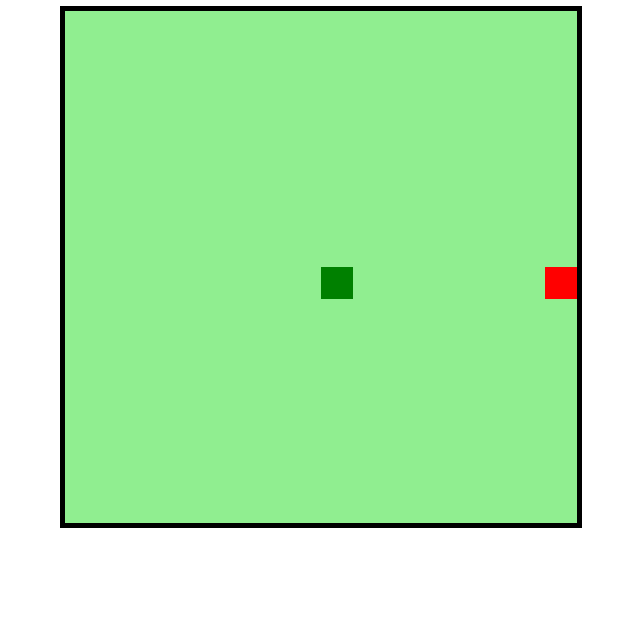
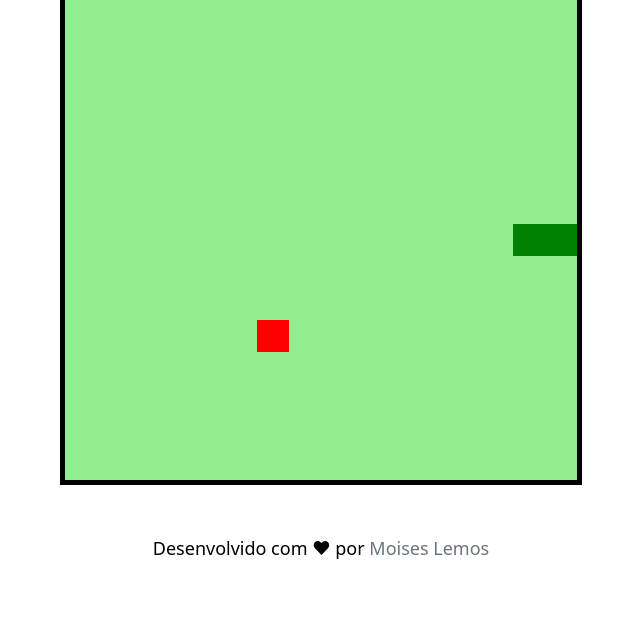
Before and after one commit to moiseslemosz/Snake-Game, a plain HTML site: page index.html in a window 1280 px wide. Shown: the part 161-800 px from the top of the page, without its empty margins (319-959 px from the left). Drawn offline with nearby package versions, Linux system fonts and the light colour scheme.

Commit message:
Mudancas importantes

```diff
--- a/index.html
+++ b/index.html
@@ -1,15 +1,17 @@
 <!DOCTYPE html>
-<html lang="en">
+<html lang="pt-BR">
 <head>
   <meta charset="UTF-8">
   <meta http-equiv="X-UA-Compatible" content="IE=Edge">
   <meta name="viewport" content="width=device-width, initial-scale=1.0">
   <link rel="stylesheet" href="style.css">
+  <link href="https://cdn.jsdelivr.net/npm/bootstrap@5.3.0-alpha3/dist/css/bootstrap.min.css" rel="stylesheet" integrity="sha384-KK94CHFLLe+nY2dmCWGMq91rCGa5gtU4mk92HdvYe+M/SXH301p5ILy+dN9+nJOZ" crossorigin="anonymous">
   <script defer src="main.js"></script>
   <title>Snake Game</title>
 </head>
 <body>
   <h1>Jogo da Cobrinha 🐍</h1>
   <canvas id="snake" width="512" height="512"></canvas>
+  <footer>Desenvolvido com &#x2764 por <a href="https://linkedin.com/in/moises-lemos-dev" class="link-secondary link-offset-2 link-offset-3-hover link-underline link-underline-opacity-0 link-underline-opacity-75-hover" target="_blank">Moises Lemos</a></footer>
 </body>
 </html>
--- a/main.js
+++ b/main.js
@@ -40,15 +40,37 @@ function update (event) {
 
 function iniciarJogo(){
 
-  if(snake[0].X > 15 * box && direction == "right") snake[0].X = 0;
-  if(snake[0].X < 0 && direction == "left") snake[0].X = 16 * box;
-  if(snake[0].Y > 15 * box && direction == "down") snake[0].Y = 0;
-  if(snake[0].Y < 0 && direction == "up") snake[0].Y = 16 * box;
+  if(snake[0].X > 15 * box && direction == "right") {
+    clearInterval(jogo);
+    alert('Game Over 👾');
+    location.reload();
+    return;
+  }
+  if(snake[0].X < 0 && direction == "left") {
+    clearInterval(jogo);
+    alert('Game Over 👾');
+    location.reload();
+    return;
+  }
+  if(snake[0].Y > 15 * box && direction == "down") {
+    clearInterval(jogo);
+    alert('Game Over 👾');
+    location.reload();
+    return;
+  }
+  if(snake[0].Y < 0 && direction == "up") {
+    clearInterval(jogo);
+    alert('Game Over 👾');
+    location.reload();
+    return;
+  }
 
   for(i = 1; i < snake.length; i++){
     if(snake[0].X == snake[i].X && snake[0].Y == snake[i].Y){
       clearInterval(jogo);
       alert('Game Over 👾');
+      location.reload();
+      return;
     }
   }
 
@@ -76,7 +98,7 @@ function iniciarJogo(){
    Y: snakeY
  }
 
- snake.unShift(newHead);
+ snake.unshift(newHead);
 
 }
 
--- a/style.css
+++ b/style.css
@@ -10,4 +10,15 @@ body {
 
 #snake {
   border: 5px solid black;
+  margin-top: 30px;
 }
+
+footer {
+  color: black;
+  margin-top: 50px;
+  font-size: 18px;
+}
+
+a {
+  text-decoration: none;
+}
```
